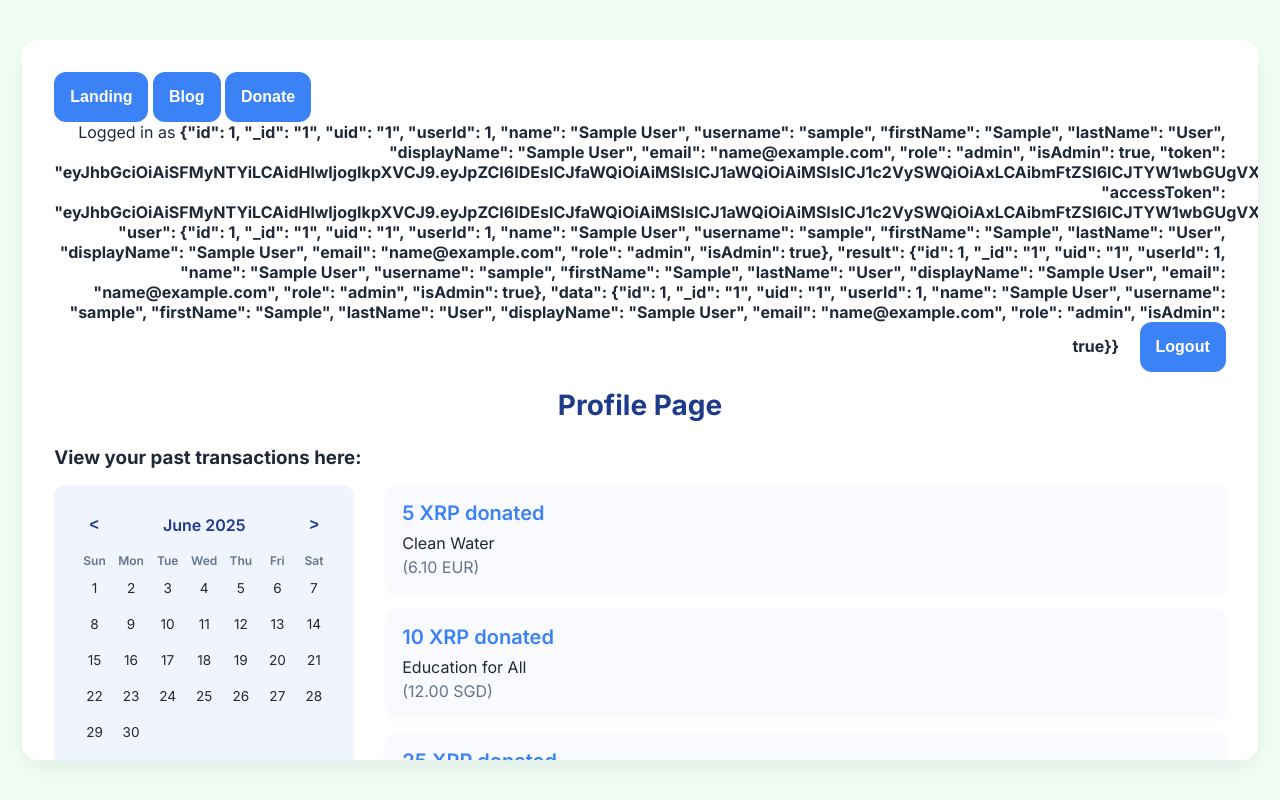
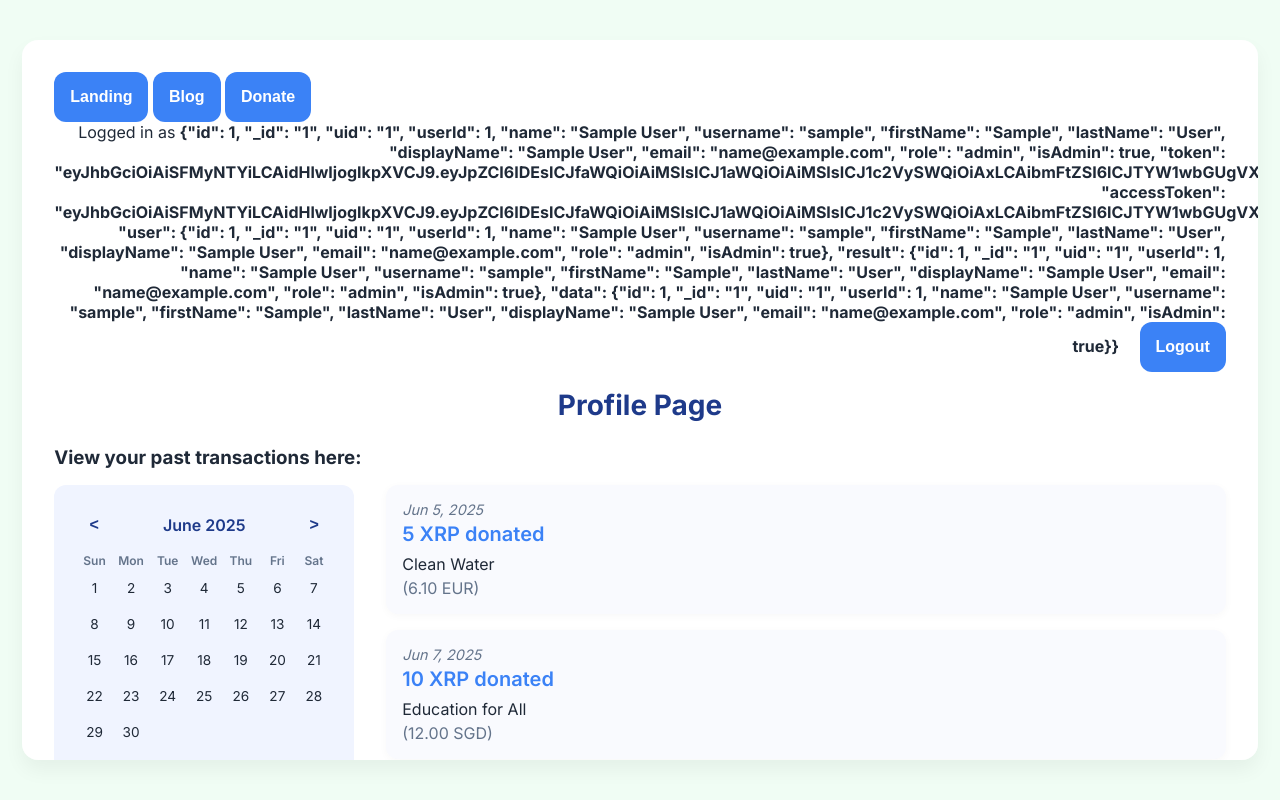
Before and after one commit to SlothyCat/xrp_hackathon, a website: page frontend/profile.html in a window 1280 px wide. Drawn offline with Linux system fonts and the light colour scheme; sample sign-in values are in the browser's storage.

Commit message:
Add date to transactions

```diff
--- a/frontend/profile.js
+++ b/frontend/profile.js
@@ -7,11 +7,22 @@ const donations = [
     { date: '2025-06-08', charity: 'Healthcare Access',    xrp: 50, fiatAmt: 54.5, fiatCurr: 'USD' },
   ];
 
+
+
 // Calendar functionality
   let current = new Date();
   let selectedDate = '';
 
   function pad(n) { return n < 10 ? '0'+n : n; }
+
+  function formatDate(dateStr) {
+    const d = new Date(dateStr);
+    return d.toLocaleDateString('default', {
+        month: 'short',
+        day: 'numeric',
+        year: 'numeric'
+    });
+    }
 
   function renderDonations(filterDate = '') {
     const list = document.getElementById('donation-list');
@@ -25,6 +36,7 @@ const donations = [
       const card = document.createElement('div');
       card.className = 'donation-item';
       card.innerHTML = `
+        <div class="date">${formatDate(d.date)}</div>
         <div class="xrp">${d.xrp} XRP donated</div>
         <div class="charity">${d.charity}</div>
         <div class="fiat">(${d.fiatAmt.toFixed(2)} ${d.fiatCurr})</div>
--- a/frontend/style.css
+++ b/frontend/style.css
@@ -474,3 +474,9 @@ footer {
   margin-top: 0.25rem;
   color: var(--muted);
 }
+.donation-item .date {
+  font-size: 0.9rem;
+  color: var(--muted);
+  margin-bottom: 0.25rem;
+  font-style: italic;
+}
```
